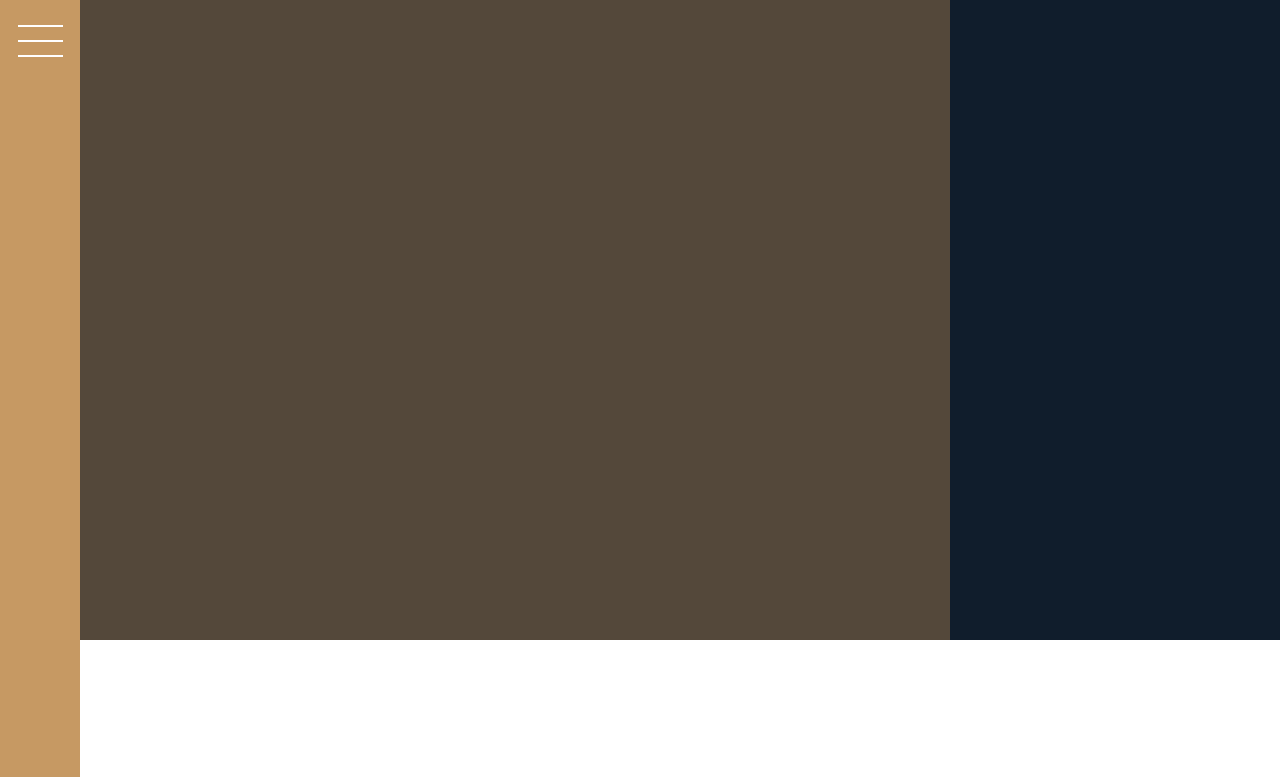
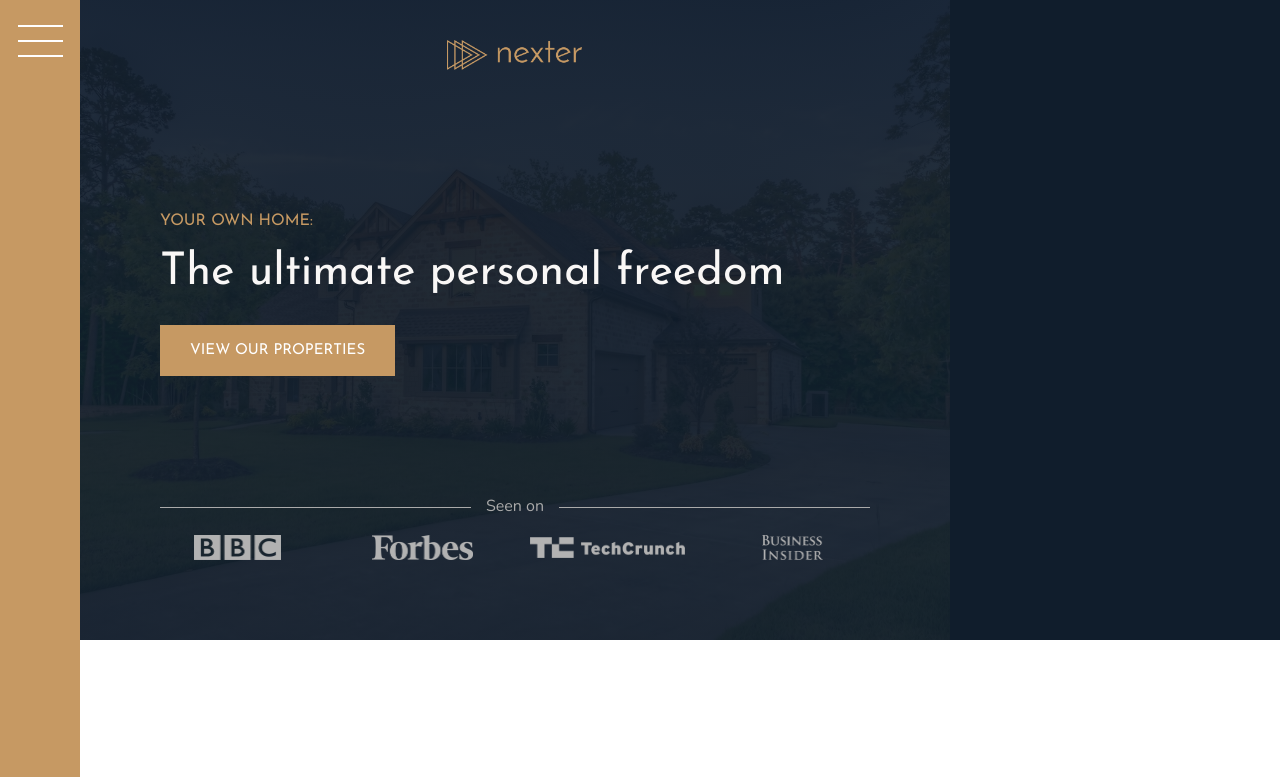
Before and after one commit to khonoridez/U-Sass, a website: page Nexter/index.html in a window 1280 px wide. Shown: the top 777 px of the page. Drawn offline with nearby package versions, Linux system fonts and the light colour scheme.

Commit message:
Header styles

```diff
--- a/Nexter/index.html
+++ b/Nexter/index.html
@@ -17,6 +17,17 @@
         </div>
 
         <header class="header">
+            <img src="img/logo.png" alt="Nexter logo" class="header__logo">
+            <h3 class="heading-3">Your own home:</h3>
+            <h1 class="heading-1">The ultimate personal freedom</h1>
+            <button class="btn header__btn">View our properties</button>
+            <div class="header__seenon-text">Seen on</div>
+            <div class="header__seenon-logos">
+                <img src="img/logo-bbc.png" alt="Seen on logo 1">
+                <img src="img/logo-forbes.png" alt="Seen on logo 2">
+                <img src="img/logo-techcrunch.png" alt="Seen on logo 3">
+                <img src="img/logo-bi.png" alt="Seen on logo 4">
+            </div>
         </header>
 
         <div class="realtors">
--- a/Nexter/sass/_header.scss
+++ b/Nexter/sass/_header.scss
@@ -1,7 +1,57 @@
 .header {
     background-color: $color-grey-dark-1;
+    grid-column: full-start / col-end 6;
+    background-image: linear-gradient(rgba($color-secondary, .93), rgba($color-secondary, .93)), url(../img/hero.jpeg);
+    background-size: cover;
+    background-position: center;
+    padding: 8rem;
+    padding-top: 4rem;
 
-    // end at the 6th mark of col-end
-    // repeat(8, [col-start] minmax(min-content, 14rem) [col-end])
-    grid-column: full-start / col-end 6;
+    display: grid;
+    grid-template-rows: 1fr min-content minmax(6rem, min-content) 1fr;
+    grid-template-columns: minmax(min-content, max-content);
+    grid-row-gap: 1.5rem;
+    justify-content: center;
+
+    &__logo {
+        height: 3rem;
+        justify-self: center;
+    }
+
+    &__btn {
+        align-self: start;
+        justify-self: start;
+    }
+
+    &__seenon-text {
+        display: grid;
+        grid-template-columns: 1fr max-content 1fr;
+        grid-column-gap: 1.5rem;
+        align-items: center;
+
+        font-size: 1.6rem;
+        color: $color-grey-light-2;
+
+        &::before,
+        &::after {
+            content: "";
+            height: 1px;
+            display: block;
+            background-color: currentColor;
+        }
+    }
+
+    &__seenon-logos {
+        display: grid;
+        grid-template-columns: repeat(4, 1fr);
+        grid-column-gap: 3rem;
+        justify-items: center;
+        align-items: center;
+
+        img {
+            max-height: 2.5rem;
+            max-width: 100%;
+            filter: brightness(70%);
+        }
+    }
 }
```
Also changed, not shown: Nexter/css/style.css.
